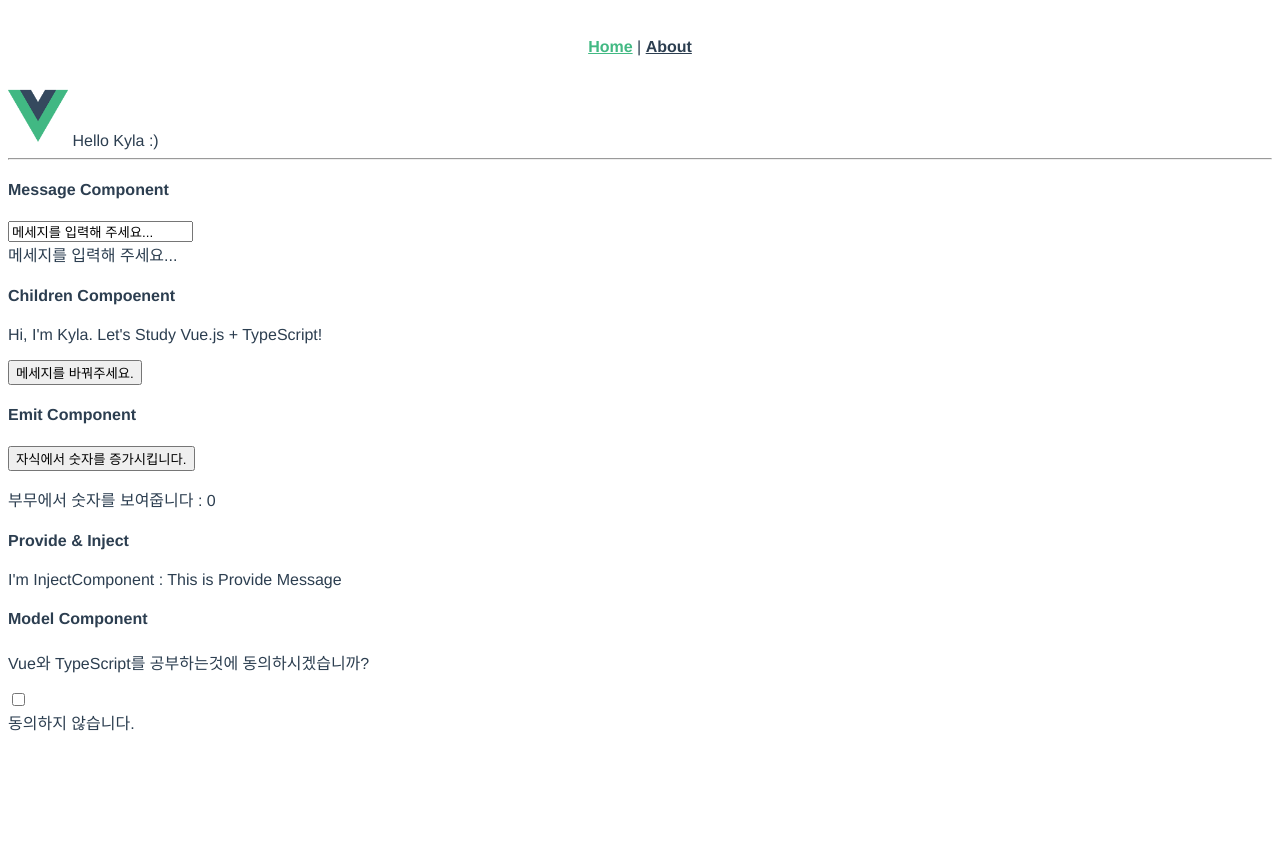
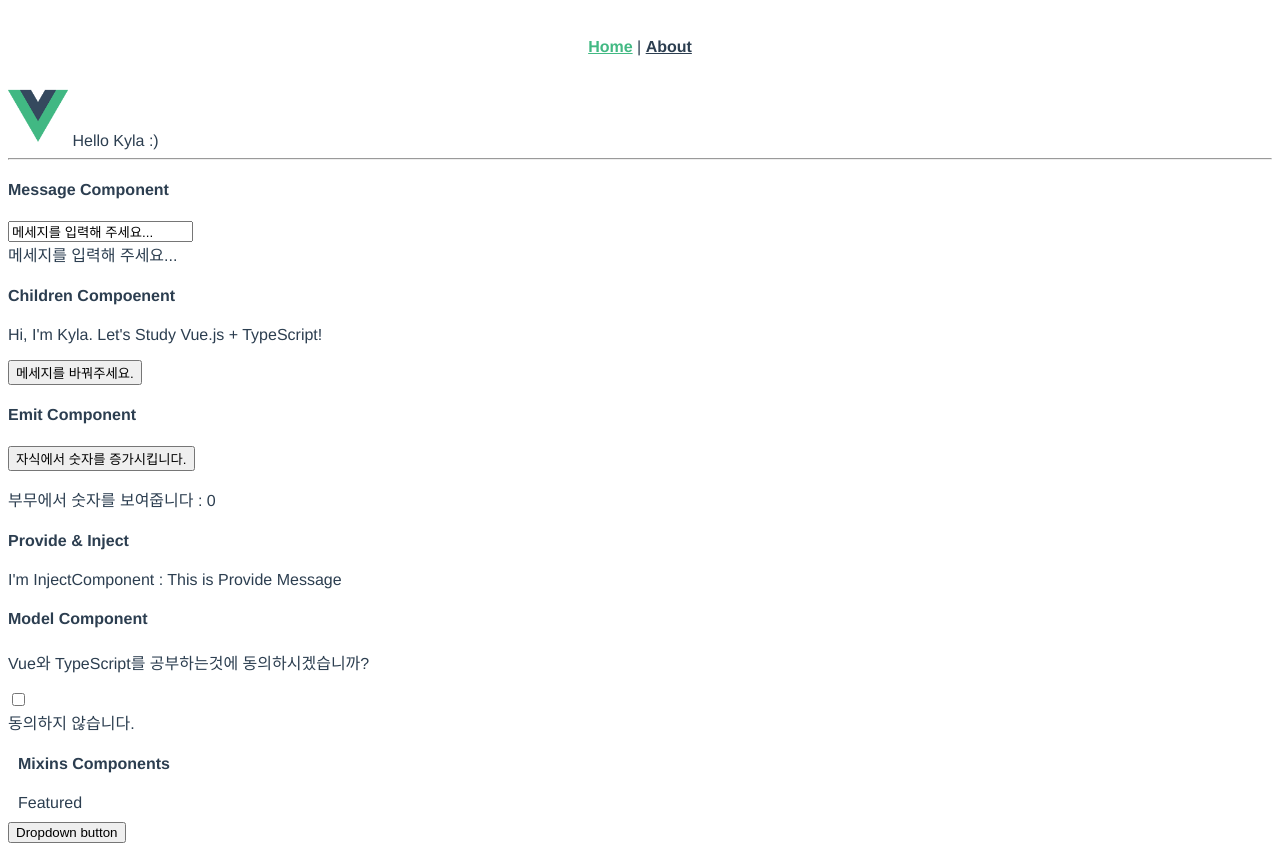
Before and after one commit to sh5623/vue_typescript, a Vue app: page / in a window 1280 px wide. Before the commit the page ends 800 px from the top, so only its background shows below. Built offline with nearby package versions, Linux system fonts and the light colour scheme.

Commit message:
Mixins Compoenents

```diff
--- /dev/null
+++ b/src/components/AccordionComponents.vue
@@ -0,0 +1,32 @@
+<template>
+  <div class="card">
+    <h4>Mixins Components</h4>
+    <div class="card-header" @click="toggle">Featured</div>
+    <div class="card-body" v-show="show">
+      <h5 class="card-title">Special title treatment</h5>
+      <p class="card-text">
+        With supporting text below as a natural lead-in to additional content.
+      </p>
+      <a href="#" class="btn btn-primary">Go somewhere</a>
+    </div>
+  </div>
+</template>
+
+<script lang="ts">
+import { Component, Mixins } from 'vue-property-decorator';
+import ToggleComponents from '@/components/ToggleComponents.vue';
+
+@Component({
+  components: {
+    ToggleComponents,
+  },
+})
+export default class AccordionComponents extends Mixins(ToggleComponents) {}
+</script>
+
+<style>
+.card {
+  width: 500px;
+  margin: 10px;
+}
+</style>
--- /dev/null
+++ b/src/components/DropdownComponents.vue
@@ -0,0 +1,45 @@
+<template>
+  <div class="dropdown">
+    <button
+      @click="toggle"
+      type="button"
+      id="dropdownMenuButton"
+      data-toggle="dropdown"
+      aria-haspopup="true"
+      aria-expanded="false"
+    >
+      Dropdown button
+    </button>
+    <div
+      class="dropdown-menu show"
+      v-show="show"
+      aria-labelledby="dropdownMenuButton"
+    >
+      <a class="dropdown-item" href="#">Action</a>
+      <a class="dropdown-item" href="#">Another action</a>
+      <a class="dropdown-item" href="#">Something else here</a>
+    </div>
+  </div>
+</template>
+
+<script lang="ts">
+import { Component, Mixins } from 'vue-property-decorator';
+import ToggleComponents from '@/components/ToggleComponents.vue';
+
+@Component({
+  components: {
+    ToggleComponents,
+  },
+})
+export default class DropdownComponents extends Mixins(ToggleComponents) {}
+</script>
+
+<style>
+.dropdown {
+  width: 500px;
+}
+
+.dropdown a {
+  display: list-item;
+}
+</style>
--- /dev/null
+++ b/src/components/ToggleComponents.vue
@@ -0,0 +1,11 @@
+<script lang="ts">
+import { Vue, Component } from 'vue-property-decorator';
+
+@Component
+export default class ToggleComponents extends Vue {
+  public show: boolean = false;
+  public toggle() {
+    this.show = !this.show;
+  }
+}
+</script>
--- a/src/views/HomeView.vue
+++ b/src/views/HomeView.vue
@@ -9,6 +9,8 @@
     <ProvideComponent />
     <ModelComponents v-model="agree" @change="changeAgree" />
     <span>{{ agreeText }}</span>
+    <AccordionComponents />
+    <DropdownComponents />
   </div>
 </template>
 
@@ -19,6 +21,8 @@ import Children from '@/components/Children.vue';
 import EmitParent from '@/components/EmitParent.vue';
 import ProvideComponent from '@/components/ProvideComponent.vue';
 import ModelComponents from '@/components/ModelComponent.vue';
+import DropdownComponents from '@/components/DropdownComponents.vue';
+import AccordionComponents from '@/components/AccordionComponents.vue';
 
 @Component({
   components: {
@@ -27,6 +31,8 @@ import ModelComponents from '@/components/ModelComponent.vue';
     EmitParent,
     ProvideComponent,
     ModelComponents,
+    DropdownComponents,
+    AccordionComponents,
   },
 })
 export default class HomeView extends Vue {
```
